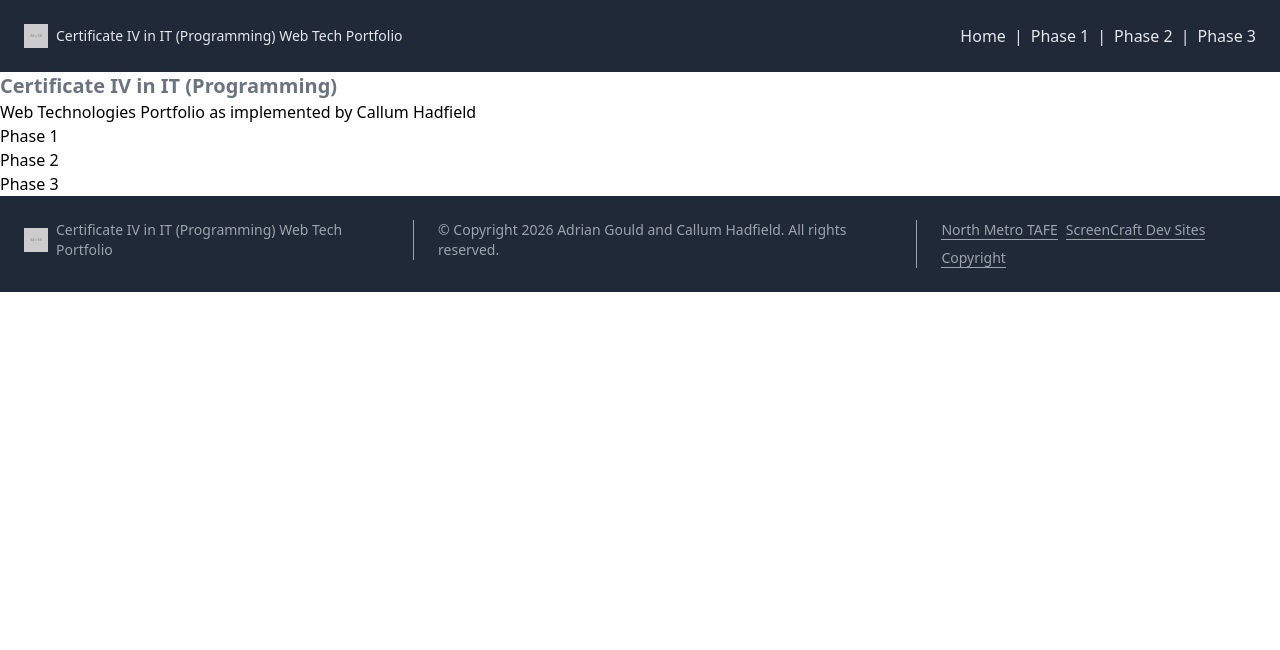
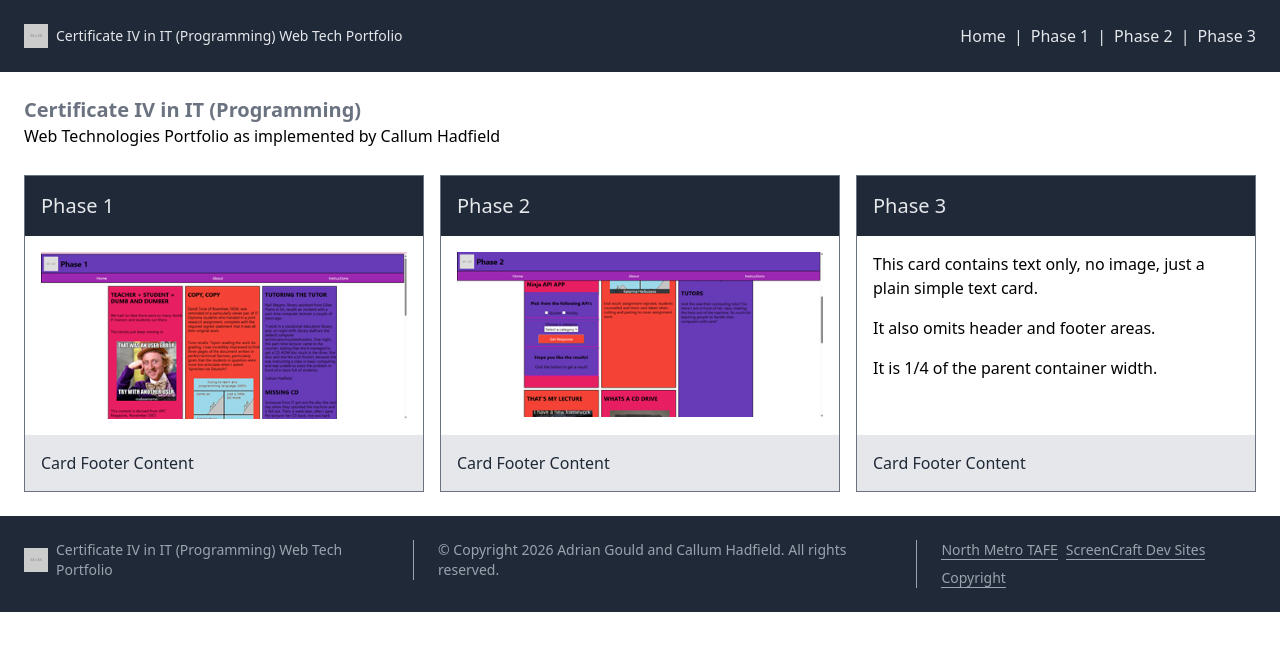
Before and after one commit to j391820/C4Prog-WT-26S2-Portfolio-Callum-Hadfield, a website: page index.html in a window 1280 px wide. Drawn offline with Linux system fonts and the light colour scheme; placeholder pictures from the web are drawn by us.

Commit message:
feat(phase-3): Implement dashboard

```diff
--- a/index.html
+++ b/index.html
@@ -24,20 +24,46 @@
           </ul>
         </nav>
       </header>
-      <article>
-        <header>
+      <article class="grid grid-cols-1 md:grid-cols-3 grid-rows-[0.2fr_1fr] gap-4 p-6">
+        <header class="md:col-span-3">
           <h2 class="text-xl font-bold text-gray-500">Certificate IV in IT (Programming)</h2>
           <p>Web Technologies Portfolio as implemented by Callum Hadfield</p>
         </header>
-        <section>
-          <a href="phase-1">Phase 1</a>
-        </section>
-        <section>
-          <a href="phase-2">Phase 2</a>
-        </section>
-        <section>
-          <a href="phase-3">Phase 3</a>
-        </section>
+          <a href="phase-1" class="border border-gray-500 flex flex-col gap-4 p-4">
+            <header class="bg-gray-800 text-gray-200 p-4 -m-4 mb-0">
+                <h4 class="text-bold text-xl">Phase 1</h4>
+            </header>
+            <section class="flex flex-col gap-4">
+              <img src="assets/img/phase-1.png" alt="phase one website" width="450px" height="205px">
+            </section>
+            <footer class="bg-gray-200 text-gray-800 p-4 -m-4 mt-auto">
+                <p>Card Footer Content</p>
+            </footer>
+          </a>
+          <a href="phase-2" class="border border-gray-500 flex flex-col gap-4 p-4">
+            <header class="bg-gray-800 text-gray-200 p-4 -m-4 mb-0">
+                <h4 class="text-bold text-xl">Phase 2</h4>
+            </header>
+            <section class="flex flex-col gap-4">
+                <img src="assets/img/phase-2.png" alt="phase one website" width="450px" height="205px">
+            </section>
+            <footer class="bg-gray-200 text-gray-800 p-4 -m-4 mt-auto">
+                <p>Card Footer Content</p>
+            </footer>
+          </a>
+          <a href="phase-3" class="border border-gray-500 flex flex-col gap-4 p-4">
+            <header class="bg-gray-800 text-gray-200 p-4 -m-4 mb-0">
+                <h4 class="text-bold text-xl">Phase 3</h4>
+            </header>
+            <section class="flex flex-col gap-4">
+                <p>This card contains text only, no image, just a plain simple text card.</p>
+                <p>It also omits header and footer areas.</p>
+                <p>It is 1/4 of the parent container width.</p>
+            </section>
+            <footer class="bg-gray-200 text-gray-800 p-4 -m-4 mt-auto">
+                <p>Card Footer Content</p>
+            </footer>
+          </a>
       </article>
     </main>
     <footer class="text-gray-400 bg-gray-800 body-font w-full flex flex-col items-start justify-between p-6 mx-auto md:flex-row gap-2">
```
Also changed, not shown: README.md, assets/css/site.css, assets/img/phase-1.png (added), assets/img/phase-2.png (added).
